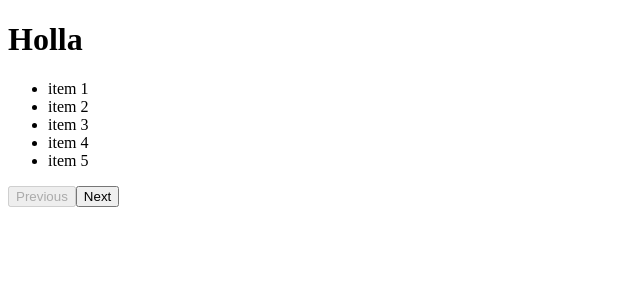
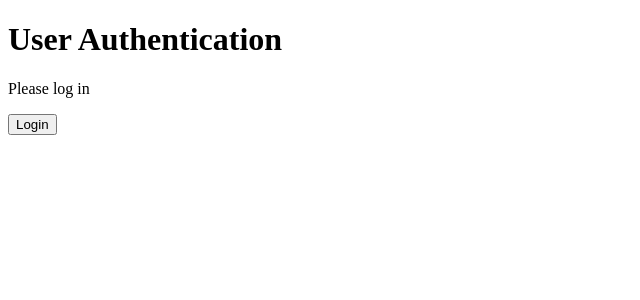
Before and after one commit to Ankit4Dec/React_Sessions, a React (Vite) app in the folder React Learning/React Questions/Practice Problems/: page / in a window 1280 px wide. Shown: the top 300 px of the page, without its empty margins (0-640 px from the left). Built offline with nearby package versions, Linux system fonts and the light colour scheme.

Commit message:
User Authentication Context API

```diff
--- a/React Learning/React Questions/Practice Problems/src/App.jsx
+++ b/React Learning/React Questions/Practice Problems/src/App.jsx
@@ -1,4 +1,5 @@
 import "./App.css";
+import { AuthProvider } from "./AuthContext.jsx";
 import { CartProvider } from "./CartContext.jsx";
 import { ThemeProvider } from "./ThemeContext";
 
@@ -23,6 +24,7 @@ import { Three } from "./components/Three";
 import { Twelve } from "./components/Twelve";
 import { Twenty } from "./components/Twenty.jsx";
 import { TwentyOne } from "./components/TwentyOne.jsx";
+import { TwentyThree } from "./components/TwentyThree.jsx";
 import { TwentyTwo } from "./components/TwentyTwo.jsx";
 import { Two } from "./components/Two";
 
@@ -61,7 +63,11 @@ function App() {
 
       {/* <Twenty /> */}
       {/* <TwentyOne /> */}
-      <TwentyTwo />
+      {/* <TwentyTwo /> */}
+
+      <AuthProvider>
+        <TwentyThree />
+      </AuthProvider>
     </>
   );
 }
--- /dev/null
+++ b/React Learning/React Questions/Practice Problems/src/AuthContext.jsx
@@ -0,0 +1,25 @@
+import { createContext, useContext, useState } from "react";
+
+const AuthContext = createContext();
+
+export function AuthProvider({ children }) {
+  const [user, setUser] = useState(null);
+
+  const login = (userData) => {
+    setUser(userData);
+  };
+
+  const logout = () => {
+    setUser(null);
+  };
+
+  return (
+    <AuthContext.Provider value={{ user, login,logout }}>
+      {children}
+    </AuthContext.Provider>
+  );
+}
+
+export function useAuth() {
+  return useContext(AuthContext);
+}
--- /dev/null
+++ b/React Learning/React Questions/Practice Problems/src/components/TwentyThree.jsx
@@ -0,0 +1,30 @@
+// Create a user authentication system using useContext to manage user login and logiut states.
+
+import { useAuth } from "../AuthContext";
+
+export const TwentyThree = () => {
+  const { user, login, logout } = useAuth();
+
+  return (
+    <>
+      <div>
+        <h1>User Authentication</h1>
+        <div>
+          {user ? (
+            <div>
+              <p>Welcome, {user.username}</p>
+              <button onClick={logout}>Logout</button>
+            </div>
+          ) : (
+            <div>
+              <p>Please log in</p>
+              <button onClick={() => login({ username: "user12345" })}>
+                Login
+              </button>
+            </div>
+          )}
+        </div>
+      </div>
+    </>
+  );
+};
```
